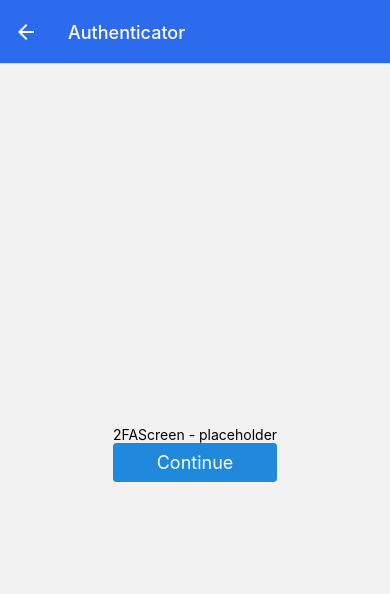
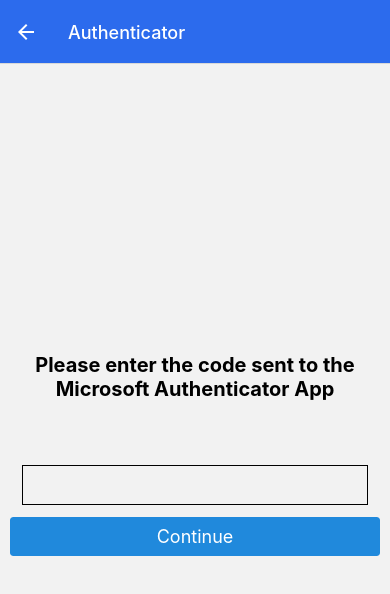
Before and after one commit to cab420/HAZH-Mobile, a React Native app: screen /Authenticator in a window 390 px wide. Shown: the top 594 px of the page. Built offline with nearby package versions, Linux system fonts and the light colour scheme.

Commit message:
made auth screen look nicer
and fixed login screen a bit

```diff
--- a/screens/AuthScreen.js
+++ b/screens/AuthScreen.js
@@ -1,4 +1,4 @@
-import { KeyboardAvoidingView, StyleSheet, Text, View } from 'react-native'
+import { KeyboardAvoidingView, StyleSheet, Text, View, TextInput } from 'react-native'
 import React, {useState} from 'react'
 import { Button, Input, Image } from "react-native-elements";
 
@@ -6,8 +6,11 @@ const AuthScreen = ({ navigation }) => {
   return (
     <KeyboardAvoidingView behavior="padding" style={styles.container}>
     <View>
-      <Text>2FAScreen - placeholder</Text>
+
+      <Text style = {styles.msg}>Please enter the code sent to the Microsoft Authenticator App</Text>
+      <TextInput style={styles.input}></TextInput>
       <Button onPress={() => navigation.navigate("Home")} containerStyle={styles.Button} title="Continue" />
+
     </View>
     </KeyboardAvoidingView>
   )
@@ -34,4 +37,16 @@ const styles = StyleSheet.create({
     width:200,
     height: 250
   },
+  input: {
+    height: 40,
+    margin: 12,
+    borderWidth: 1,
+    padding: 10,
+  },
+  msg: {
+    textAlign: 'center',
+    fontSize: 20,
+    fontWeight: 'bold',
+    height: 100,
+  },
 });
--- a/screens/LoginScreen.Js
+++ b/screens/LoginScreen.Js
@@ -9,7 +9,7 @@ const LoginScreen = ({ navigation }) => {
 
   return (
     <KeyboardAvoidingView behavior="padding" style={styles.container}>
-      <Image source={require("../assets/qpslogo.png")} style={styles.logo}/>
+      <Image source={require("../assets/badge.png")} style={styles.logo}/>
 
         <View style={styles.inputContainer}>
             <Input
@@ -35,13 +35,14 @@ const LoginScreen = ({ navigation }) => {
 
 export default LoginScreen;
 
-//style sheet for different things on login screen
+//style sheet for everything on the login screen
 const styles = StyleSheet.create({
     container: {
       flex: 1,
       alignItems: "center",
       justifyContent: "center",
       padding: 10,
+      backgroundColor: '#FFFFFF' //this is the background color of the login page!
     },
     inputContainer: {
       width: 300,
@@ -52,6 +53,7 @@ const styles = StyleSheet.create({
     },
     logo: {
       width:200,
-      height: 250
+      height: 270,
+      marginBottom: 80
     },
 });
```
